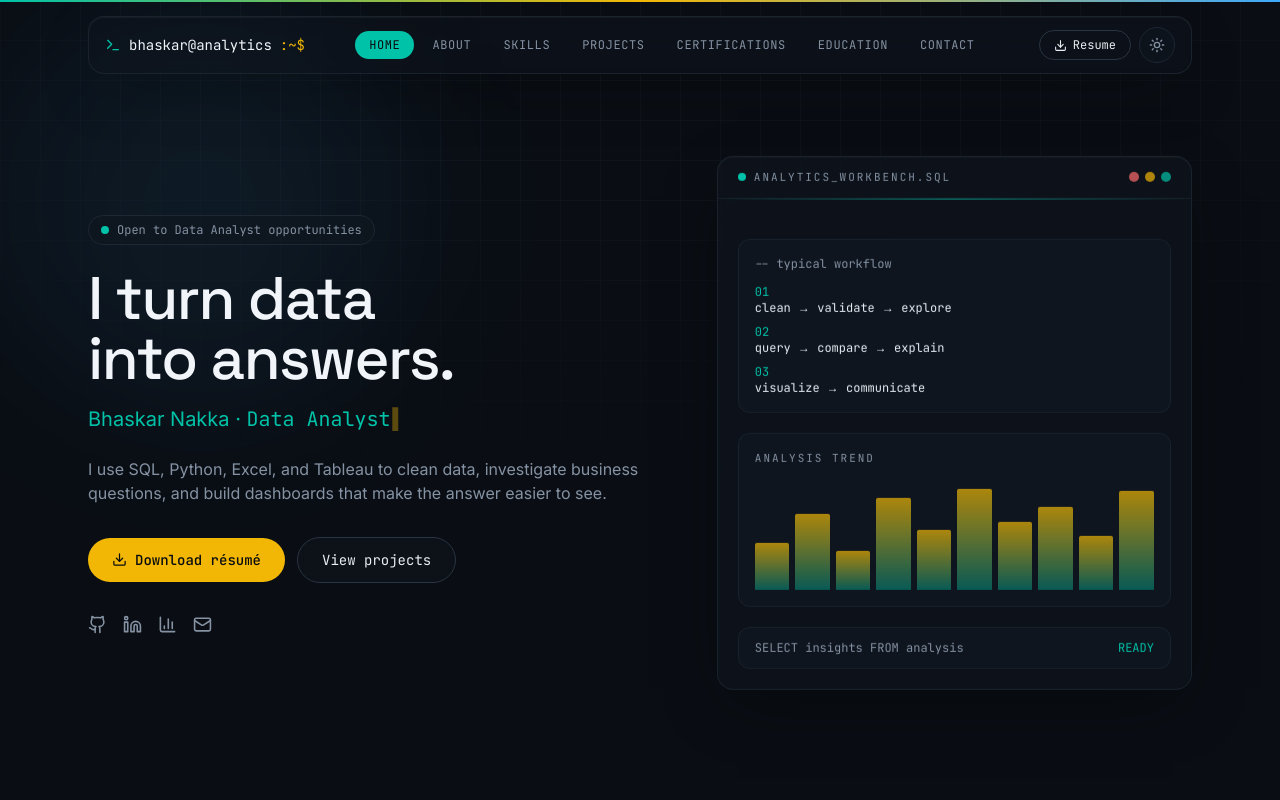
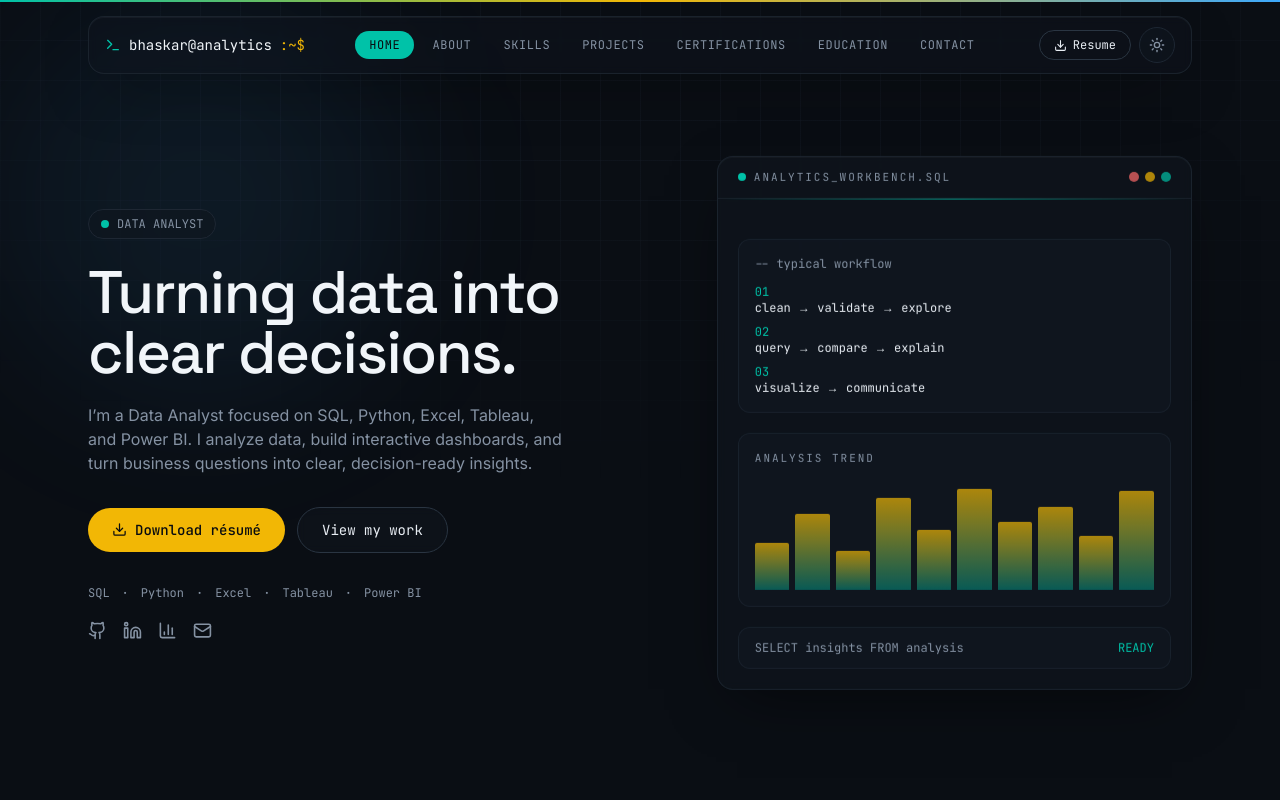
Before and after one commit to bhaskar-nb/portfolio, a Next.js app: page / in a window 1280 px wide. Shown: the top 800 px of the page. Built offline with nearby package versions, Linux system fonts and the light colour scheme.

Commit message:
Redesign hero positioning and copy

```diff
--- a/components/Hero.tsx
+++ b/components/Hero.tsx
@@ -4,7 +4,6 @@ import { motion } from "framer-motion";
 import { Download, Mail, Github, Linkedin, BarChart3 } from "lucide-react";
 import { profile } from "@/lib/data";
 import MagneticButton from "@/components/MagneticButton";
-import TypingText from "@/components/TypingText";
 
 const bars = [42, 68, 35, 82, 54, 90, 61, 74, 48, 88];
 
@@ -13,36 +12,72 @@ export default function Hero() {
     <section id="home" className="relative flex min-h-[100svh] items-center overflow-hidden pt-28 pb-16">
       <div className="mx-auto grid w-full max-w-6xl grid-cols-1 items-center gap-12 px-4 sm:px-6 lg:grid-cols-[1.1fr_0.9fr]">
         <div>
-          <motion.div initial={{ opacity: 0, y: 12 }} animate={{ opacity: 1, y: 0 }} transition={{ duration: 0.5 }} className="mb-6 inline-flex items-center gap-2 rounded-full border border-base-500 bg-base-700/60 px-3 py-1.5 font-mono text-xs text-ink-400">
-            <span className="dot-live" /> Open to Data Analyst opportunities
+          <motion.div
+            initial={{ opacity: 0, y: 12 }}
+            animate={{ opacity: 1, y: 0 }}
+            transition={{ duration: 0.5 }}
+            className="mb-6 inline-flex items-center gap-2 rounded-full border border-base-500 bg-base-700/60 px-3 py-1.5 font-mono text-xs text-ink-400"
+          >
+            <span className="dot-live" /> DATA ANALYST
           </motion.div>
 
-          <motion.h1 initial={{ opacity: 0, y: 16 }} animate={{ opacity: 1, y: 0 }} transition={{ duration: 0.6 }} className="text-balance text-4xl font-medium leading-[1.08] text-ink-100 sm:text-5xl lg:text-6xl">
-            I turn data into answers.
+          <motion.h1
+            initial={{ opacity: 0, y: 16 }}
+            animate={{ opacity: 1, y: 0 }}
+            transition={{ duration: 0.6 }}
+            className="text-balance text-4xl font-medium leading-[1.08] text-ink-100 sm:text-5xl lg:text-6xl"
+          >
+            Turning data into
+            <br />
+            clear decisions.
           </motion.h1>
 
-          <motion.div initial={{ opacity: 0 }} animate={{ opacity: 1 }} transition={{ delay: 0.4 }} className="mt-4 h-8 text-lg text-teal sm:text-xl">
-            {profile.name} · <TypingText words={profile.roles} />
+          <motion.p
+            initial={{ opacity: 0, y: 10 }}
+            animate={{ opacity: 1, y: 0 }}
+            transition={{ duration: 0.5, delay: 0.4 }}
+            className="mt-5 max-w-xl text-balance text-ink-400"
+          >
+            I’m a Data Analyst focused on SQL, Python, Excel, Tableau, and Power BI. I analyze data, build interactive dashboards, and turn business questions into clear, decision-ready insights.
+          </motion.p>
+
+          <motion.div
+            initial={{ opacity: 0, y: 10 }}
+            animate={{ opacity: 1, y: 0 }}
+            transition={{ duration: 0.5, delay: 0.6 }}
+            className="mt-8 flex flex-wrap items-center gap-3"
+          >
+            <MagneticButton href="/resume.pdf" download className="btn-primary"><Download size={15} /> Download résumé</MagneticButton>
+            <MagneticButton onClick={() => document.getElementById("projects")?.scrollIntoView({ behavior: "smooth" })} className="btn-secondary">View my work</MagneticButton>
           </motion.div>
 
-          <motion.p initial={{ opacity: 0, y: 10 }} animate={{ opacity: 1, y: 0 }} transition={{ duration: 0.5, delay: 0.5 }} className="mt-5 max-w-xl text-balance text-ink-400">
-            I use SQL, Python, Excel, and Tableau to clean data, investigate business questions, and build dashboards that make the answer easier to see.
-          </motion.p>
-
-          <motion.div initial={{ opacity: 0, y: 10 }} animate={{ opacity: 1, y: 0 }} transition={{ duration: 0.5, delay: 0.6 }} className="mt-8 flex flex-wrap items-center gap-3">
-            <MagneticButton href="/resume.pdf" download className="btn-primary"><Download size={15} /> Download résumé</MagneticButton>
-            <MagneticButton onClick={() => document.getElementById("projects")?.scrollIntoView({ behavior: "smooth" })} className="btn-secondary">View projects</MagneticButton>
+          <motion.div
+            initial={{ opacity: 0 }}
+            animate={{ opacity: 1 }}
+            transition={{ delay: 0.75 }}
+            className="mt-8 flex flex-wrap items-center gap-x-3 gap-y-2 font-mono text-xs text-ink-400"
+          >
+            <span>SQL</span><span>·</span>
+            <span>Python</span><span>·</span>
+            <span>Excel</span><span>·</span>
+            <span>Tableau</span><span>·</span>
+            <span>Power BI</span>
           </motion.div>
 
-          <motion.div initial={{ opacity: 0 }} animate={{ opacity: 1 }} transition={{ delay: 0.75 }} className="mt-8 flex items-center gap-4">
+          <motion.div initial={{ opacity: 0 }} animate={{ opacity: 1 }} transition={{ delay: 0.85 }} className="mt-5 flex items-center gap-4">
             <a href={profile.links.github} target="_blank" rel="noreferrer" aria-label="GitHub" className="text-ink-400 transition-colors hover:text-ink-100"><Github size={19} /></a>
             <a href={profile.links.linkedin} target="_blank" rel="noreferrer" aria-label="LinkedIn" className="text-ink-400 transition-colors hover:text-ink-100"><Linkedin size={19} /></a>
             <a href={profile.links.tableau} target="_blank" rel="noreferrer" aria-label="Tableau Public" className="text-ink-400 transition-colors hover:text-ink-100"><BarChart3 size={19} /></a>
-            <a href={`mailto:${profile.email}`} className="text-ink-400 transition-colors hover:text-ink-100"><Mail size={19} /></a>
+            <a href={`mailto:${profile.email}`} aria-label="Email" className="text-ink-400 transition-colors hover:text-ink-100"><Mail size={19} /></a>
           </motion.div>
         </div>
 
-        <motion.div initial={{ opacity: 0, scale: 0.94, y: 10 }} animate={{ opacity: 1, scale: 1, y: 0 }} transition={{ duration: 0.7, delay: 0.25 }} className="panel relative animate-float overflow-hidden">
+        <motion.div
+          initial={{ opacity: 0, scale: 0.94, y: 10 }}
+          animate={{ opacity: 1, scale: 1, y: 0 }}
+          transition={{ duration: 0.7, delay: 0.25 }}
+          className="panel relative animate-float overflow-hidden"
+        >
           <div className="panel-header">
             <span className="mono-tag flex items-center gap-2"><span className="dot-live" /> analytics_workbench.sql</span>
             <div className="flex gap-1.5"><span className="h-2.5 w-2.5 rounded-full bg-rose/70" /><span className="h-2.5 w-2.5 rounded-full bg-gold/70" /><span className="h-2.5 w-2.5 rounded-full bg-teal/70" /></div>
```
